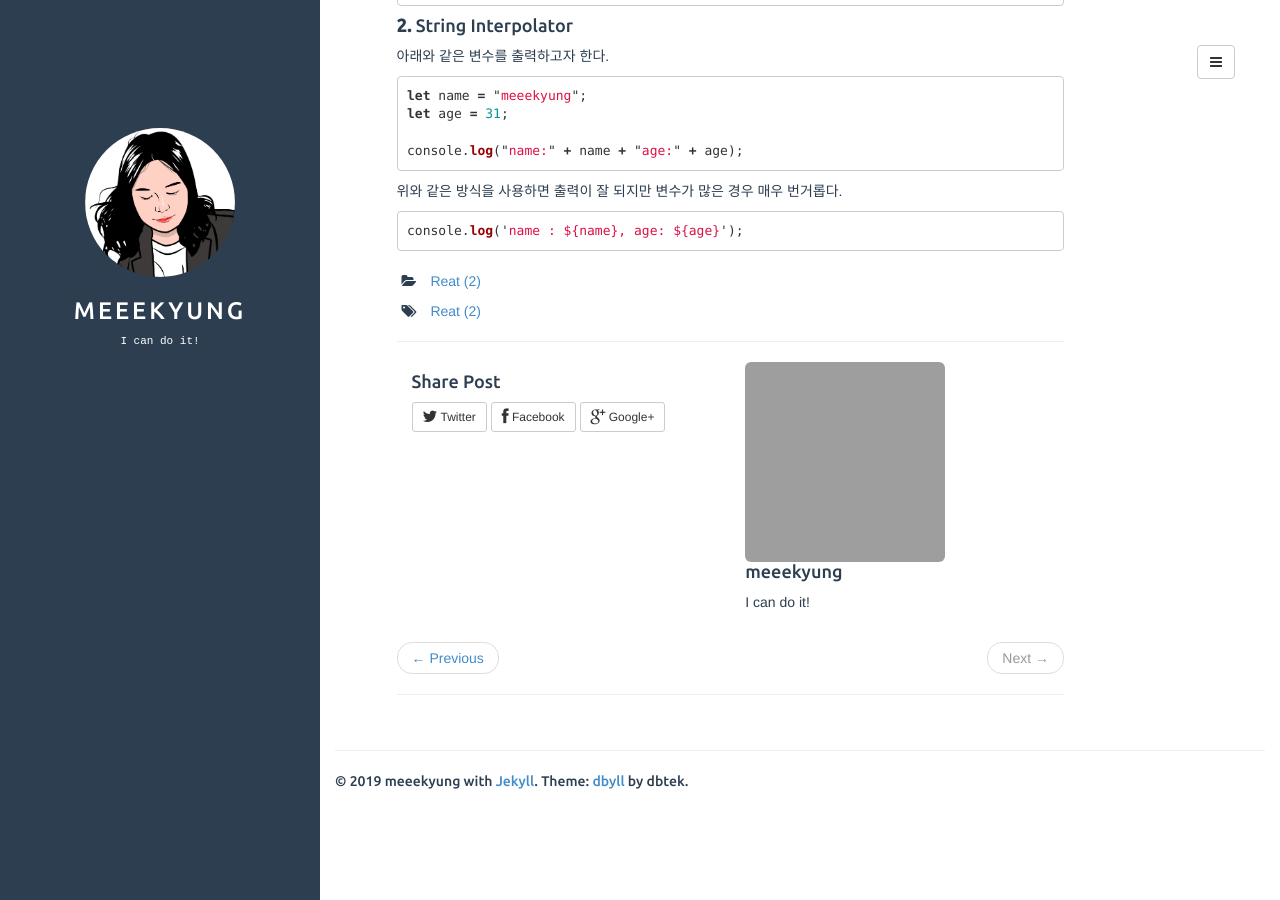
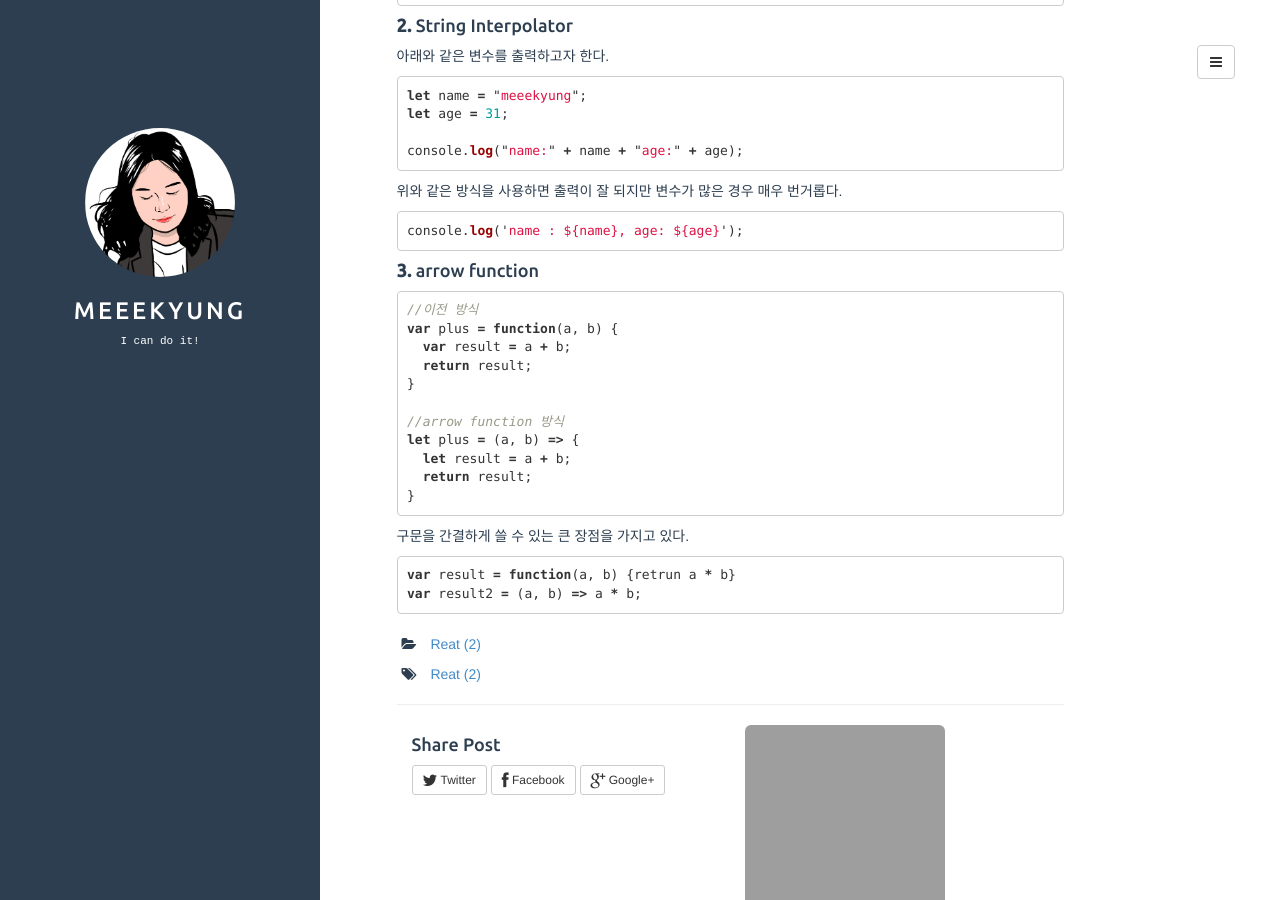
Before and after one commit to meeekyung/meeekyung.github.io, a Jekyll site: the page built from _posts/2019-12-20-ES6.md, in a window 1280 px wide and 900 px high, scrolled down 1027 px. Built offline with Jekyll 4.4.1, drawn with Linux system fonts in a browser that asks for light colours; some of the changed text lies outside the part shown; grey boxes are pictures that could not be loaded.

Commit message:
Update 2019-12-20-ES6.md

```diff
--- a/_posts/2019-12-20-ES6.md
+++ b/_posts/2019-12-20-ES6.md
@@ -10,7 +10,7 @@ ECMAScript 2015로도 알려져 있는 ECMAScript 6는 EXMAScript 표준의 가
 
 2009년도에 표준화된 ES5 이후로 언어 기능에 대한 첫 업데이트이며, 현재 주요 JavaScript 엔진들에서 ES6 기능들을 구현 중 입니다.
 
-### ECMAScript 6에 추가된 기능
+### ECMAScript 6(ES6) 기초문법
 
 #### **1.** const 와 let
 
@@ -74,3 +74,24 @@ console.log("name:" + name + "age:" + age);
 ~~~javascript
 console.log('name : ${name}, age: ${age}');
 ~~~
+
+#### **3.** arrow function
+~~~javascript
+//이전 방식
+var plus = function(a, b) {
+  var result = a + b;
+  return result;
+}
+
+//arrow function 방식
+let plus = (a, b) => {
+  let result = a + b;
+  return result;
+}
+~~~
+
+구문을 간결하게 쓸 수 있는 큰 장점을 가지고 있다.
+~~~javascript
+var result = function(a, b) {retrun a * b}
+var result2 = (a, b) => a * b;
+~~~
```
